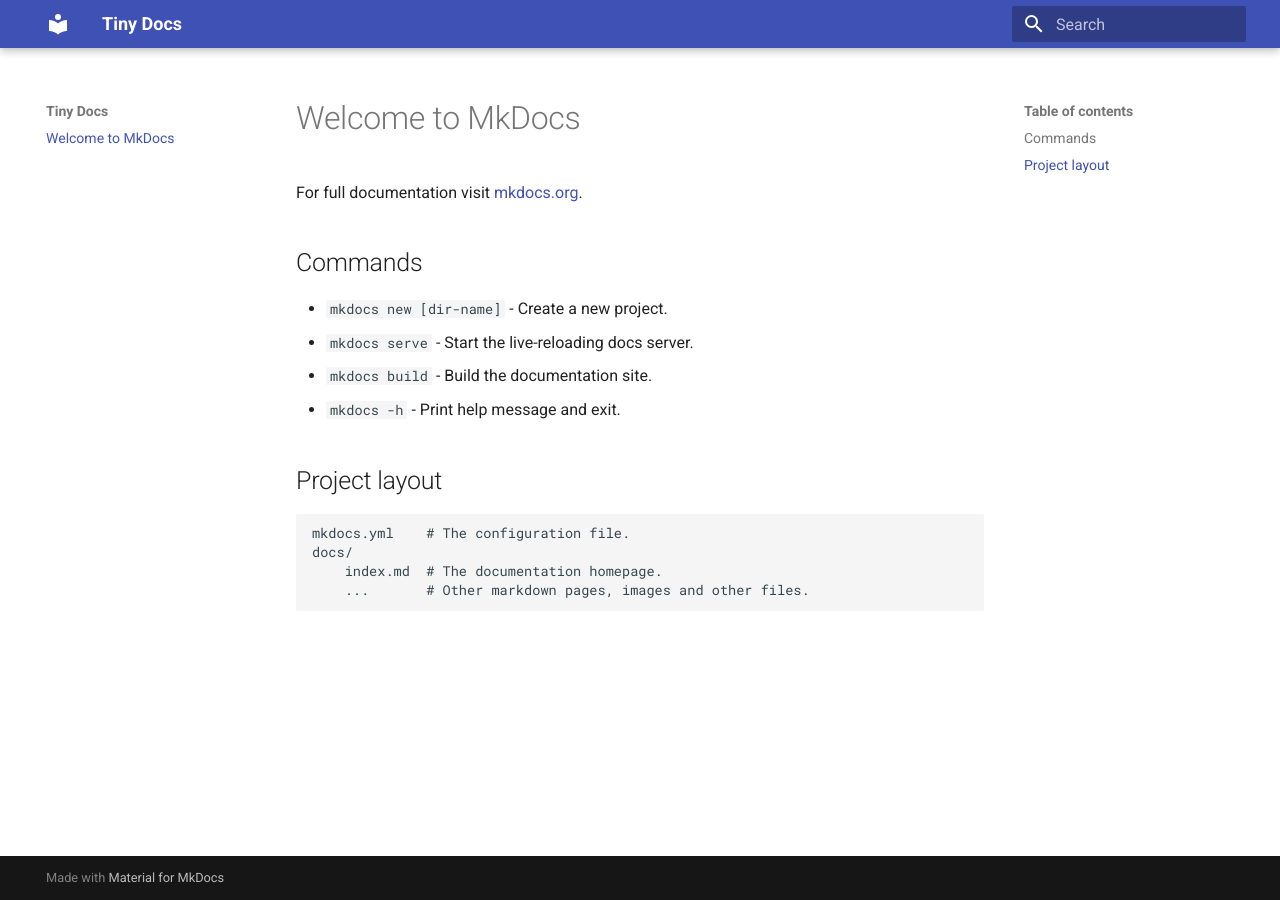
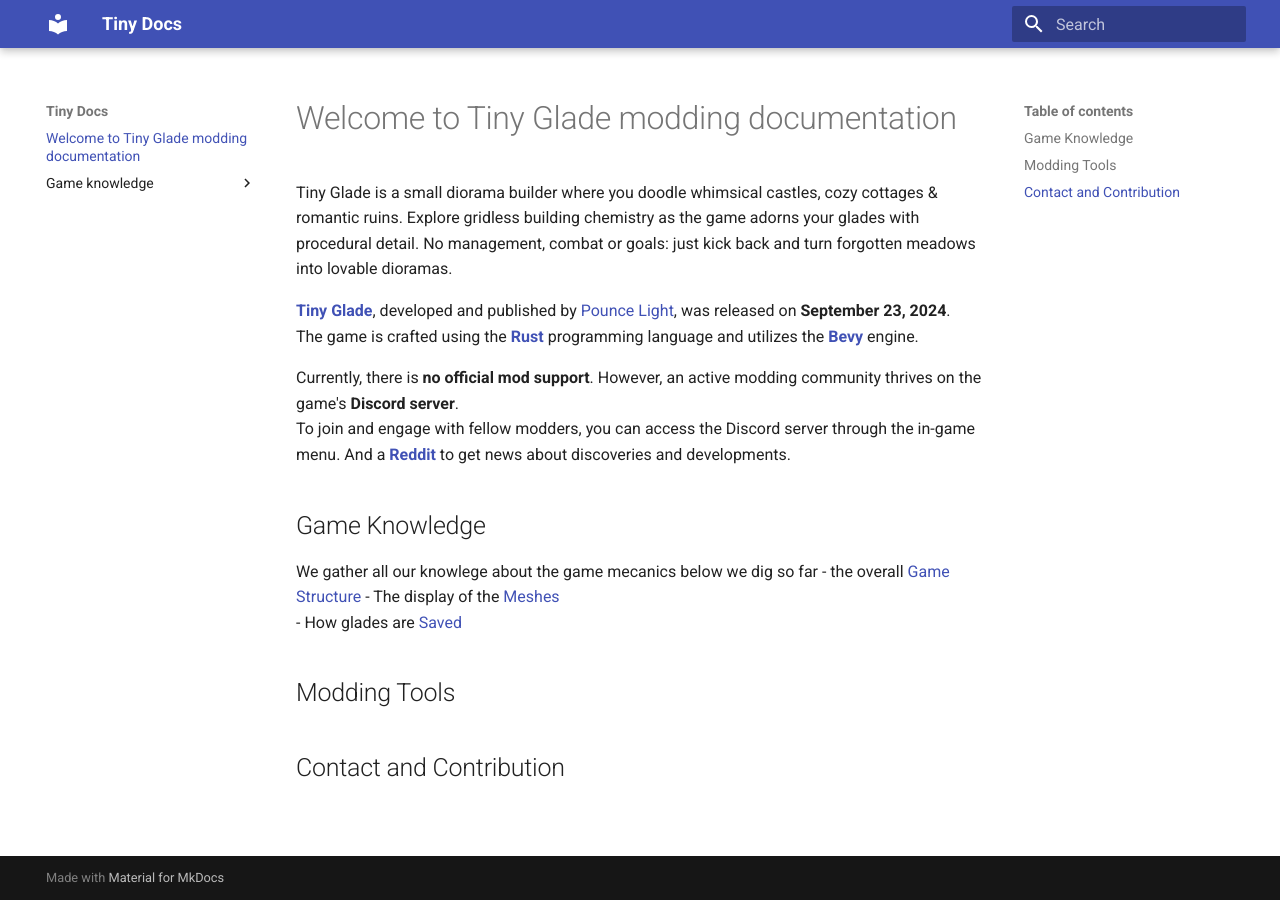
Before and after one commit to Hbeau/tiny-docs, an MkDocs documentation site: the page built from docs/index.md, in a window 1280 px wide. Built offline with MkDocs 1.6.1 and Material for MkDocs 9.7.7, drawn with Linux system fonts in a browser that asks for light colours.

Commit message:
Start documenting mesh system

```diff
--- a/docs/index.md
+++ b/docs/index.md
@@ -1,17 +1,22 @@
-# Welcome to MkDocs
+# Welcome to Tiny Glade modding documentation
 
-For full documentation visit [mkdocs.org](https://www.mkdocs.org).
+Tiny Glade is a small diorama builder where you doodle whimsical castles, cozy cottages & romantic ruins. Explore gridless building chemistry as the game adorns your glades with procedural detail. No management, combat or goals: just kick back and turn forgotten meadows into lovable dioramas.
 
-## Commands
+**[Tiny Glade](https://store.steampowered.com/app/2198150/Tiny_Glade/)**, developed and published by [Pounce Light](https://x.com/pouncelight), was released on **September 23, 2024**.
+The game is crafted using the **[Rust](https://www.rust-lang.org/)** programming language and utilizes the **[Bevy](https://bevyengine.org/)** engine.
 
-* `mkdocs new [dir-name]` - Create a new project.
-* `mkdocs serve` - Start the live-reloading docs server.
-* `mkdocs build` - Build the documentation site.
-* `mkdocs -h` - Print help message and exit.
+Currently, there is **no official mod support**. However, an active modding community thrives on the game's **Discord server**.
+To join and engage with fellow modders, you can access the Discord server through the in-game menu. And a **[Reddit](https://www.reddit.com/r/TinyGladeMods/)** to get news about discoveries and developments.
 
-## Project layout
+## Game Knowledge
 
-    mkdocs.yml    # The configuration file.
-    docs/
-        index.md  # The documentation homepage.
-        ...       # Other markdown pages, images and other files.
+We gather all our knowlege about the game mecanics below we dig so far
+- the overall [Game Structure](game-knowledge/game-structure.md)
+- The display of the [Meshes](game-knowledge/meshes.md)
+- How glades are [Saved](game-knowledge/save.md)
+
+## Modding Tools
+
+
+
+## Contact and Contribution
--- a/mkdocs.yml
+++ b/mkdocs.yml
@@ -2,3 +2,17 @@
 site_description: The Knowledge base for Tiny modders
 theme:
   name: material
+  features:
+    - content.code.annotate
+markdown_extensions:
+  - admonition
+  - pymdownx.highlight:
+      anchor_linenums: true
+      line_spans: __span
+      pygments_lang_class: true
+  - pymdownx.inlinehilite
+  - pymdownx.snippets
+  - pymdownx.superfences
+  - attr_list
+  - md_in_html
+  - pymdownx.blocks.caption
```
Also changed, not shown: docs/game-knowledge/game-structure.md (added, +1 -0 lines), docs/game-knowledge/meshes.md (added, +130 -0 lines), docs/game-knowledge/axis-order.jpg (added), docs/game-knowledge/save.md (added).
